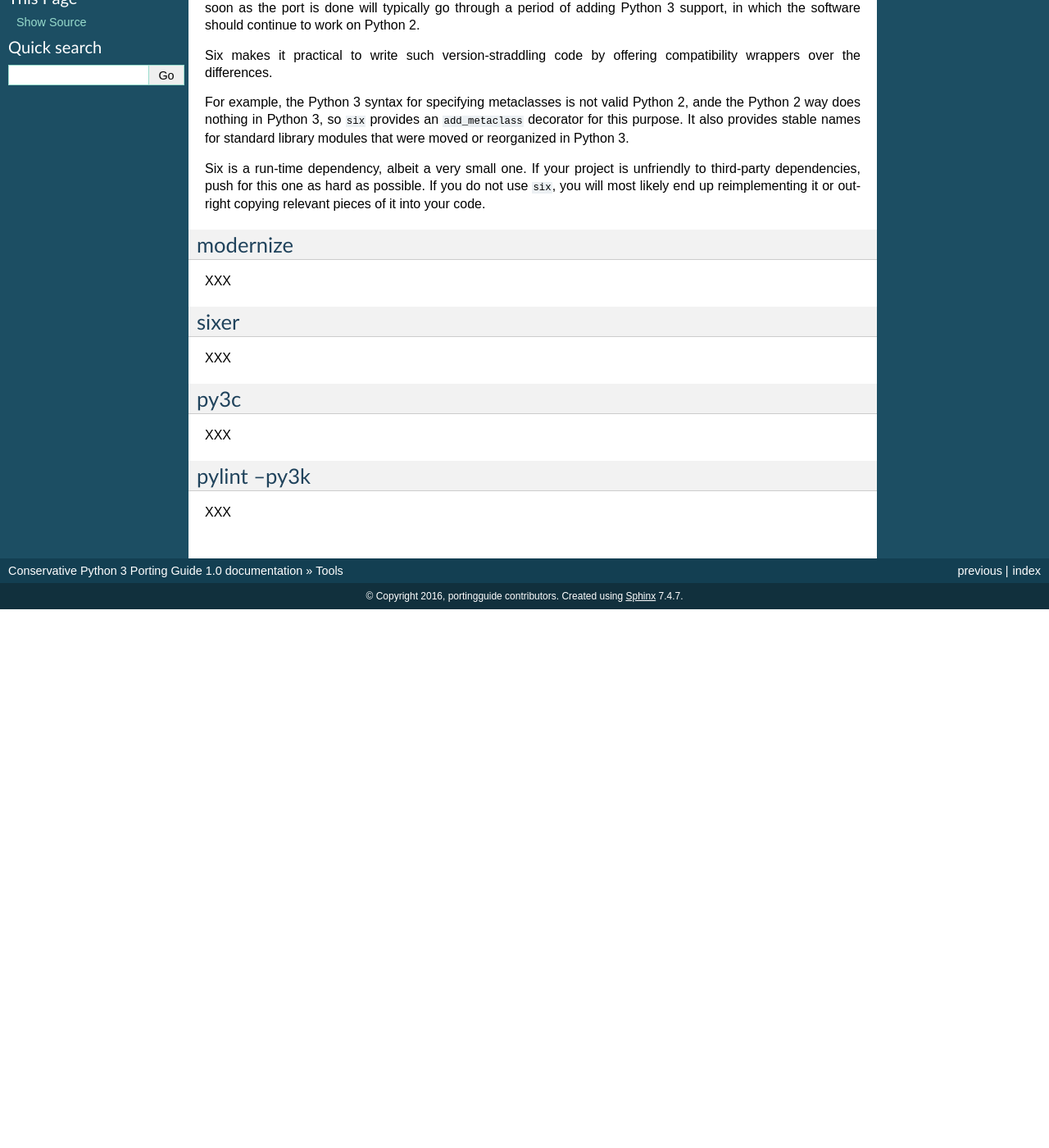
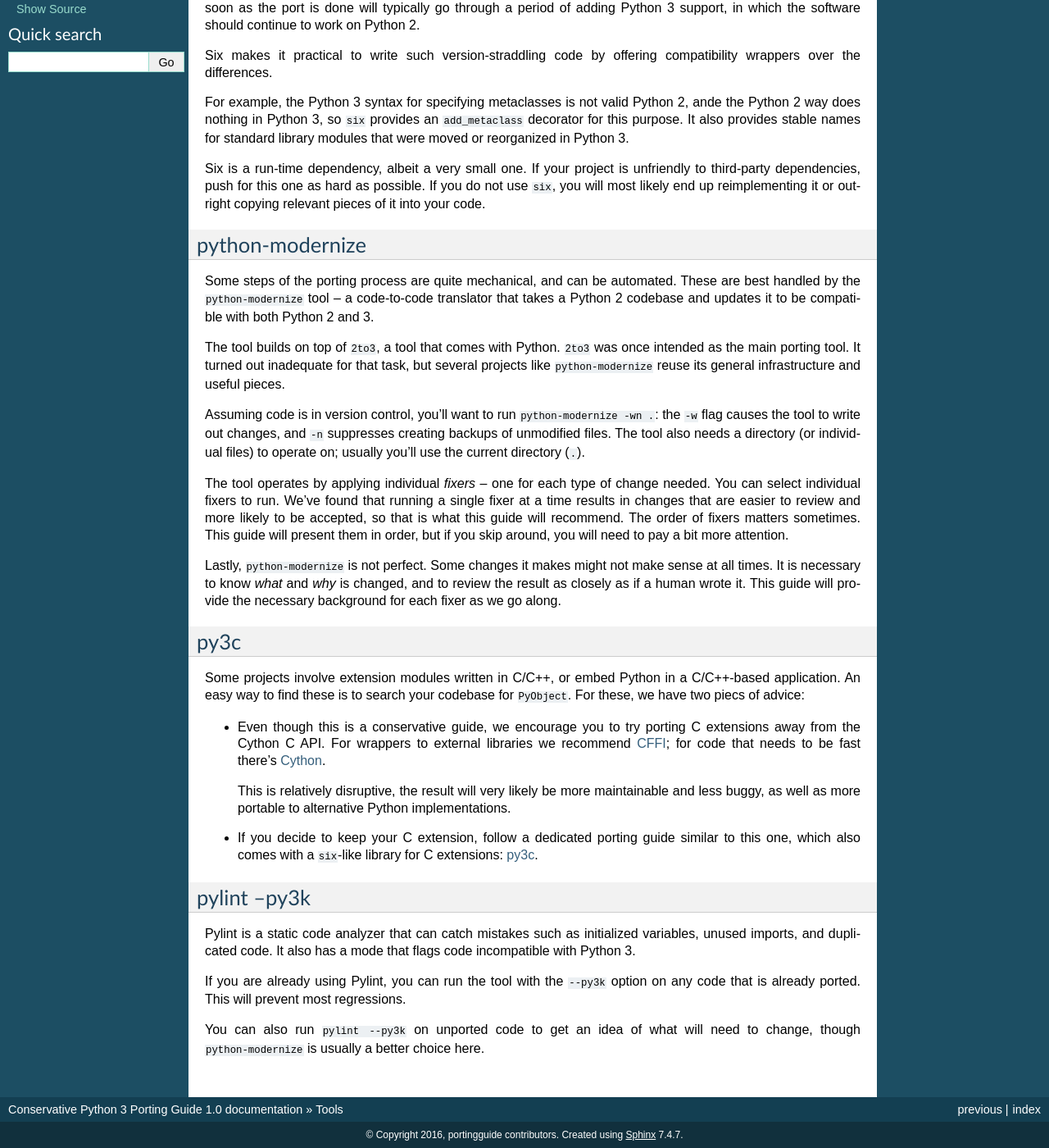
Before and after one commit to fedora-python/portingguide, a Sphinx documentation site: the page built from source/tools.rst, in a window 1280 px wide and 1400 px high, scrolled down 248 px. Shown: the whole window at 82% size. Built offline with Sphinx 7.4.7, drawn with Linux system fonts in a browser that asks for light colours; before the commit the page ends 991 px from its top, so only the background shows below that; some of the changed text lies outside the part shown.

Commit message:
Flesh out the tools section

```diff
--- a/source/tools.rst
+++ b/source/tools.rst
@@ -32,25 +32,83 @@ If you do not use ``six``, you will most likely end up reimplementing it
 or outright copying relevant pieces of it into your code.
 
 
-modernize
----------
+python-modernize
+----------------
 
-XXX
+Some steps of the porting process are quite mechanical, and can be automated.
+These are best handled by the ``python-modernize`` tool – a code-to-code
+translator that takes a Python 2 codebase and updates it to be compatible
+with both Python 2 and 3.
 
+The tool builds on top of ``2to3``, a tool that comes with Python. ``2to3``
+was once intended as the main porting tool. It turned out inadequate for that
+task, but several projects like ``python-modernize`` reuse its general
+infrastructure and useful pieces.
 
-sixer
------
+Assuming code is in version control, you'll want to run
+``python-modernize -wn .``: the ``-w`` flag causes the tool to write out
+changes, and ``-n`` suppresses creating backups of unmodified files.
+The tool also needs a directory (or individual files) to operate on; usually
+you'll use the current directory (``.``).
 
-XXX
+The tool operates by applying individual *fixers* – one for each type of
+change needed. You can select individual fixers to run.
+We've found that running a single fixer at a time results in changes that
+are easier to review and more likely to be accepted, so that is what this
+guide will recommend.
+The order of fixers matters sometimes. This guide will present them in order,
+but if you skip around, you will need to pay a bit more attention.
+
+Lastly, ``python-modernize`` is not perfect. Some changes it makes might
+not make sense at all times. It is necessary to know *what* and *why* is
+changed, and to review the result as closely as if a human wrote it.
+This guide will provide the necessary background for each fixer as we
+go along.
 
 
 py3c
 ----
 
-XXX
+Some projects involve extension modules written in C/C++, or embed Python in
+a C/C++-based application.
+An easy way to find these is to search your codebase for ``PyObject``.
+For these, we have two piecs of advice:
+
+*
+
+  Even though this is a conservative guide, we encourage you to try porting
+  C extensions away from the Cython C API. For wrappers to external libraries
+  we recommend `CFFI`_; for code that needs to be fast there's `Cython`_.
+
+  This is relatively disruptive, the result will very likely be more
+  maintainable and less buggy, as well as more portable to alternative Python
+  implementations.
+
+*
+
+  If you decide to keep your C extension, follow a dedicated porting guide
+  similar to this one, which also comes with a ``six``-like library for C
+  extensions: `py3c`_.
 
 
 pylint --py3k
 -------------
 
-XXX
+Pylint is a static code analyzer that can catch mistakes such as
+initialized variables, unused imports, and duplicated code.
+It also has a mode that flags code incompatible with Python 3.
+
+If you are already using Pylint, you can run the tool with the
+``--py3k`` option on any code that is already ported. This will prevent
+most regressions.
+
+You can also run ``pylint --py3k`` on unported code to get an idea of
+what will need to change, though ``python-modernize`` is usually a better
+choice here.
+
+
+
+
+.. _cffi: https://cffi.readthedocs.org/en/latest/
+.. _Cython: http://cython.org/
+.. _py3c: http://py3c.readthedocs.org/en/latest/
```
